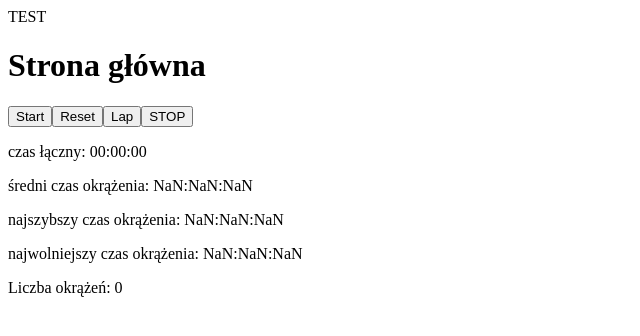
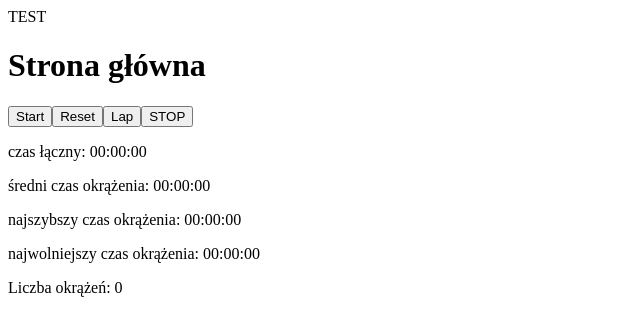
Before and after one commit to kwaq102/stopwatch, a React (Vite) app: page / in a window 1280 px wide. Both pictures are taken after a click on the button "STOP". Shown: the top 336 px of the page, without its empty margins (0-640 px from the left). Built offline with nearby package versions, Linux system fonts and the light colour scheme.

Commit message:
fixed problem with NaN in results of time

```diff
--- a/src/assets/functions.ts
+++ b/src/assets/functions.ts
@@ -1,16 +1,21 @@
 export const formatTime = (ms: number) => {
-    // Oblicz godziny, minuty, sekundy i milisekundy
-    const minutes = Math.floor((ms % 3600000) / 60000);
-    const seconds = Math.floor((ms % 60000) / 1000);
-    const milliseconds = ms % 1000
+    let minutes = Math.floor((ms % 3600000) / 60000);
+    let seconds = Math.floor((ms % 60000) / 1000);
+    let milliseconds = ms % 1000
 
-    // Sformatuj wyniki z dodaniem wiodących zer, jeśli potrzeba
+    if (isNaN(minutes) || isNaN(seconds) || isNaN(milliseconds)) {
+        minutes = 0;
+        seconds = 0;
+        milliseconds = 0;
+    }
+
     const formattedMinutes = String(minutes).padStart(2, "0");
     const formattedSeconds = String(seconds).padStart(2, "0");
     const formattedMilliseconds = String(Math.round(milliseconds / 10)).padStart(2, "0");
 
-    // Złóż wszystko w jeden string
-    return `${formattedMinutes}:${formattedSeconds}:${formattedMilliseconds}`;
+    const time = `${formattedMinutes}:${formattedSeconds}:${formattedMilliseconds}`
+
+    return time;
 };
 
 export const sortTimes = (arr: number[]) => {
--- a/src/components/Summary.tsx
+++ b/src/components/Summary.tsx
@@ -8,16 +8,17 @@ const Summary = ({ times }: Props) => {
 	times.sort((a, b) => a - b);
 
 	const summaryTime = () => {
-		let allTime = 0;
+		let allTimes = 0;
 
-		allTime = times.reduce((prevEl, currentEl) => prevEl + currentEl, 0);
+		allTimes = times.reduce((prevEl, currentEl) => prevEl + currentEl, 0);
 
-		return allTime;
+		return allTimes;
 	};
 
 	// TODO zrobić wszystko w głównym komponencie zamienić na milisecundy i pracować na milisec.
 	const averageTime = () => {
 		const fullTime = summaryTime();
+
 		return Math.round(fullTime / times.length);
 	};
 
@@ -25,10 +26,11 @@ const Summary = ({ times }: Props) => {
 		<>
 			<div>
 				<p>czas łączny: {formatTime(summaryTime())}</p>
-				<p>średni czas okrążenia: {formatTime(averageTime())}</p>
-				<p>najszybszy czas okrążenia: {formatTime(times[0])}</p>
+				<p>średni czas okrążenia: {formatTime(averageTime()) || 0}</p>
+				<p>najszybszy czas okrążenia: {formatTime(times[0]) || 0}</p>
 				<p>
-					najwolniejszy czas okrążenia: {formatTime(times[times.length - 1])}
+					najwolniejszy czas okrążenia:{" "}
+					{formatTime(times[times.length - 1]) || 0}
 				</p>
 				<p>Liczba okrążeń: {times.length}</p>
 				<div>
--- a/src/components/counters/CurrentCounter.tsx
+++ b/src/components/counters/CurrentCounter.tsx
@@ -6,6 +6,8 @@ type Props = {
 	currentMilisec: number;
 	handleCurrentMilisec: Dispatch<SetStateAction<number>>;
 };
+
+// TODO ZROBIĆ WŁASNY HOOK LICZNIKA I GO UŻYĆ (TAK JAK NP. W LEKCJI 60 O WŁASNYCH HOOKACH)
 
 const CurrentCounter = ({
 	startCurrentCounter,
```
